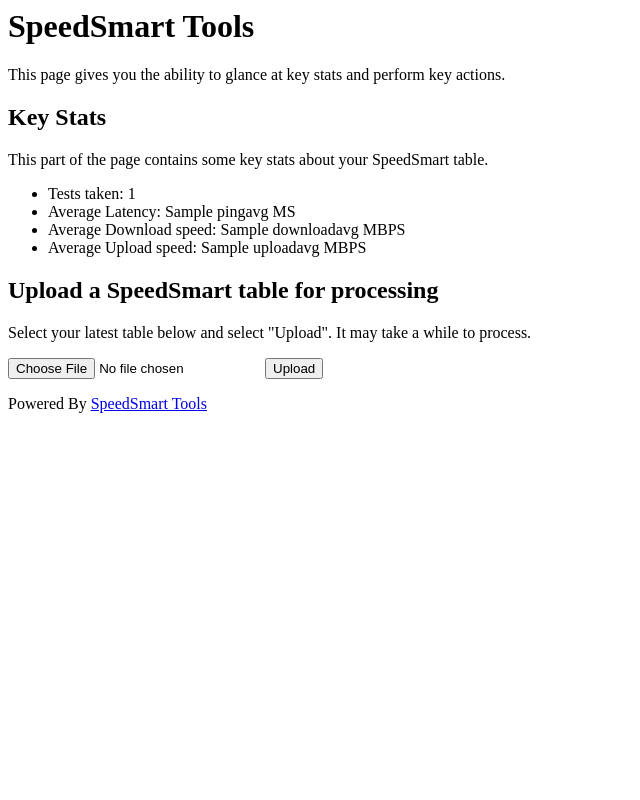
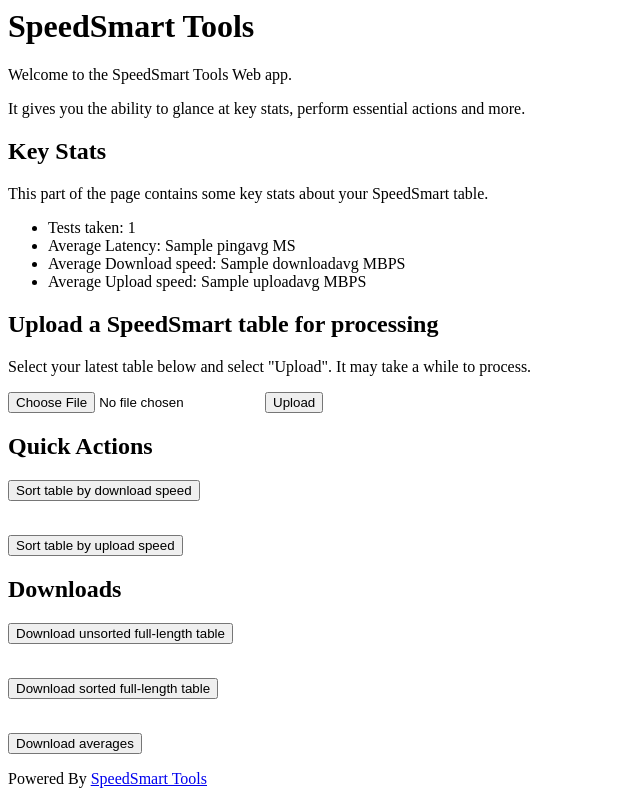
Before and after one commit to LegendusMaximus/speedsmart-tools, a Django app: template webapp/speedsmartdata/templates/speedsmartdata/index.html in a window 1280 px wide. Shown: the whole page, without its empty margins (0-640 px from the left). Run offline with Django 4.2, Linux system fonts and the light colour scheme; the template is opened without the code that fills it: most values are stand-ins (such as "Sample title", 1, 10 or a date in 2020).

Commit message:
web app working

```diff
--- a/webapp/speedsmartdata/templates/speedsmartdata/index.html
+++ b/webapp/speedsmartdata/templates/speedsmartdata/index.html
@@ -4,7 +4,8 @@
     </head>
 <body>
     <h1>SpeedSmart Tools</h1>
-    <p>This page gives you the ability to glance at key stats and perform key actions.</p>
+    <p>Welcome to the SpeedSmart Tools Web app.</p>
+    <p>It gives you the ability to glance at key stats, perform essential actions and more.</p>
     <h2>Key Stats</h2>
     <p>This part of the page contains some key stats about your SpeedSmart table.</p>
 
@@ -26,6 +27,30 @@
         <input name="ssfile" accept=".csv" type="file" id="csv" />
         <button type="submit">Upload</button>
       </form>
+      <h2>Quick Actions</h2>
+      <form method="POST" action="sortdown/">
+    {% csrf_token %}
+    <button type="submit">Sort table by download speed</button>
+    </form>
+    <br/><form method="POST" action="sortup/">
+        {% csrf_token %}
+        <button type="submit">Sort table by upload speed</button>
+        </form>
+<h2>Downloads</h2>
+        <form method="POST" action="fulllength/">
+            {% csrf_token %}
+            <button type="submit">Download unsorted full-length table</button>
+            </form>
+        <br/><form method="POST" action="sorted/">
+            {% csrf_token %}
+            <button type="submit">Download sorted full-length table</button>
+            </form>
+            <br/><form method="POST" action="averages/">
+                {% csrf_token %}
+                <button type="submit">Download averages</button>
+                </form>
+
+
     <footer>
         Powered By <a href="https://github.com/LegendusMaximus/speedsmart-tools">SpeedSmart Tools</a>
     </footer>
--- a/webapp/speedsmartdata/urls.py
+++ b/webapp/speedsmartdata/urls.py
@@ -3,4 +3,9 @@
 
 urlpatterns = [
     path("", views.index, name='index'),
+    path("sortdown/",views.sortdown,name="sortdown"),
+    path("sortup/",views.sortup,name="sortup"),
+    path("fulllength/",views.fulllength,name="fulllength"),
+    path("sorted/",views.sorted,name="sorted"),
+    path("averages/",views.averages,name="averages"),
 ]
```
Also changed, not shown: webapp/speedsmartdata/templates/speedsmartdata/sort.html (added, +11 -0 lines), webapp/speedsmartdata/views.py (+44 -1 lines), 1 other file.
